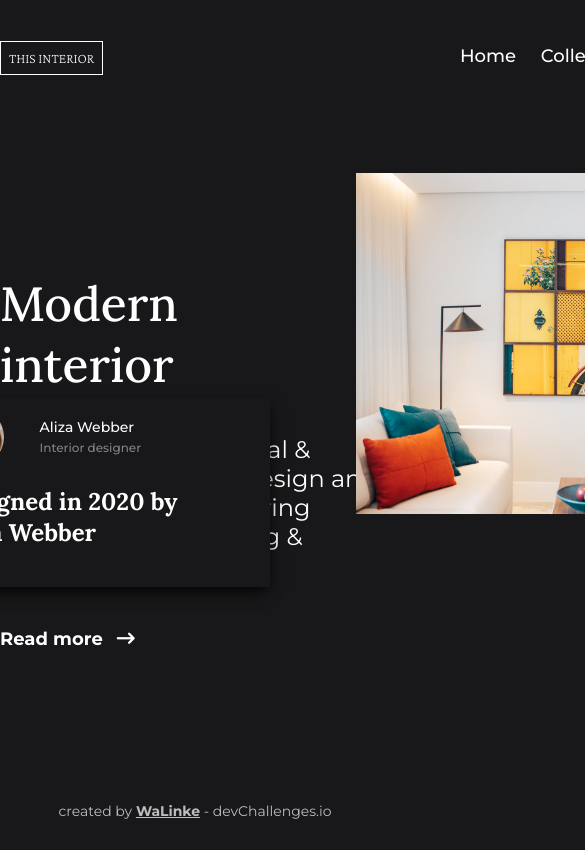
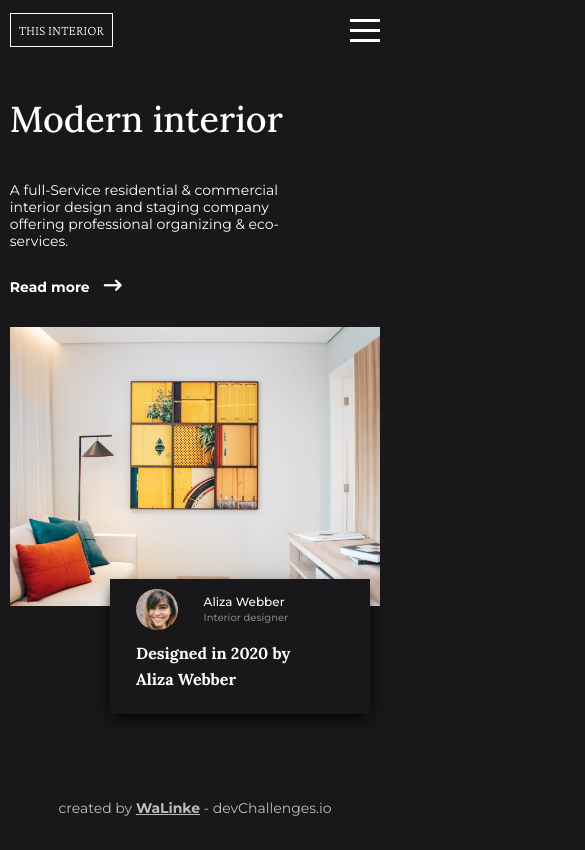
Before and after one commit to WaLinke/devchallenges.io.interior-consultant, a plain HTML site: page index.html in a window 390 px wide. Shown: the top 850 px of the page, 585 px wide, since content can reach past the window. Drawn offline with nearby package versions, Linux system fonts and the light colour scheme.

Commit message:
Added responsive menu with hamburger for mobiles

```diff
--- a/index.html
+++ b/index.html
@@ -23,15 +23,20 @@
                     <li class="nav_item underline"><a href="">Contact</a></li>
                 </ul>
             </nav>
+            <div class="hamburger">
+                <span class="line"></span>
+                <span class="line"></span>
+                <span class="line"></span>
+            </div>
         </header>
         <div class="hero_container">
             <div class="left_container">
                 <h1 class="title">Modern interior</h1>
                 <p class="text">
                     A full-Service residential & commercial interior design and staging
-                    company offering professional organizing & <br />eco-services.
+                    company offering professional organizing & eco-services.
                 </p>
-                <a class="read_more" href="#">Read more <i class="fa-solid fa-arrow-right-long"></i></a>
+                <a class="read_more" href="#"><span class="read_more_text underline">Read more</span><i class="fa-solid fa-arrow-right-long"></i></a>
             </div>
             <div class="right_container">
                 <img src="./assets/photo1.png" alt="photo1" class="main_image">
@@ -54,4 +59,5 @@
         </p>
     </footer>
 </body>
+<script src="/script.js"></script>
 </html>
--- a/script.js
+++ b/script.js
@@ -0,0 +1,7 @@
+const hamburger = document.querySelector(".hamburger");
+const navList = document.querySelector(".navbar_list");
+
+hamburger.addEventListener("click", () => {
+    hamburger.classList.toggle("active");
+    navList.classList.toggle("active");
+})
--- a/style.css
+++ b/style.css
@@ -26,11 +26,10 @@ body {
     background-color: var(--background-color);
 }
 .main_container {
-    height: 100%;
+    min-height: 92vh;
     width: 90%;
     margin: 0 auto;
     min-width: 810px;
-    padding-bottom: 200px;
 }
 
 header {
@@ -67,6 +66,17 @@ header {
     font-size: 18px;
     line-height: 22px;
     padding-bottom: 4px;
+}
+.hamburger {
+    display: none;
+    cursor: pointer;
+}
+.line {
+    display: block;
+    width: 30px;
+    height: 3px;
+    background-color: white;
+    margin: 7px 0;
 }
 .underline {
     display: inline;
@@ -127,9 +137,14 @@ header {
     font-size: 18px;
     line-height: 22px;
     padding-top: 48px;
+    width: auto;
+}
+.read_more_text {
+    padding-bottom: 4px;
 }
 .right_container {
     width: 56%;
+    padding-bottom: 100px;
 }
 .main_image {
     width: 100%;
@@ -144,7 +159,7 @@ header {
     box-shadow: 0px 6px 15px -3px #000000;
     height: 189px;
     position: absolute;
-    margin-top: -120px;
+    margin-top: -6%;
     right: 120px
 }
 .card_image {
@@ -192,7 +207,6 @@ footer {
     background-color: var(--background-color);
     text-align: center;
     color: #BDBDBD;
-    position: fixed;
     bottom: 0;
 }
 .footer_text {
@@ -206,3 +220,118 @@ footer {
     text-decoration: underline;
     font-weight: 700;
 }
+
+@media only screen and (max-width: 1100px) {
+    .left_container {
+        width: 50%;
+    }
+    .right_container {
+        width: 50%;
+        padding-top: 85px;
+    }
+    .title {
+        font-size: 36px;
+        line-height: 46px;
+    }
+    .text {
+        font-size: 18px;
+    }
+    .card {
+        width: 260px;
+        height: 135px;
+        right: 60px;
+        margin-top: -4%;
+    }
+    .card_user_text {
+        padding: 0 10%;
+        font-size: 16px;
+        line-height: 26px;
+        width: 180px
+    }
+}
+@media only screen and (max-width: 890px) {
+    .main_container {
+        width: 95%;
+        min-width: 0;
+    }
+    header {
+        height: 60px;
+    }
+    .hero_container {
+        flex-direction: column;
+    }
+    .left_container {
+        width: 100%;
+        padding-top: 10px;
+    }
+    .right_container {
+        width: 100%;
+        padding-bottom: 140px;
+    }
+    .text {
+        min-width: 290px;
+    }
+}
+
+@media only screen and (max-width: 550px) {
+    .right_container {
+        padding-top: 30px;
+    }
+    .card {
+        right: 20px;
+        margin-top: -8%;
+    }
+    .text {
+        font-size: 14px;
+        line-height: 17px;
+    }
+    .read_more {
+        padding-top: 25px;
+    }
+    .read_more_text {
+        font-size: 14px;
+        line-height: 17px;
+    }
+    .card_user_name {
+        font-size: 12px;
+        line-height: 14px;
+    }
+    .card_user_label {
+        font-size: 10px;
+        line-height: 12px;
+    }
+    .navbar {
+        left: -100%;
+        min-width: 0;
+    }
+    .hamburger {
+        display: block;
+        z-index: 3;
+    }
+    .hamburger.active .line:nth-child(2) {
+        opacity: 0;
+    }
+    .hamburger.active .line:nth-child(1) {
+        transform: translateY(10px) rotate(45deg);
+    }
+    .hamburger.active .line:nth-child(3) {
+        transform: translateY(-10px) rotate(-45deg);
+    }
+    .navbar_list {
+        display: none;
+    }
+
+    .navbar_list.active {
+        display: flex;
+        flex-direction: column;
+        align-items: center;
+        justify-content: space-evenly;
+        z-index: 2;
+        position: absolute;
+        top: 0;
+        left: 0;
+        width: 100%;
+        height: 100vh;
+        background-color: var(--background-color);
+    }
+}
```
